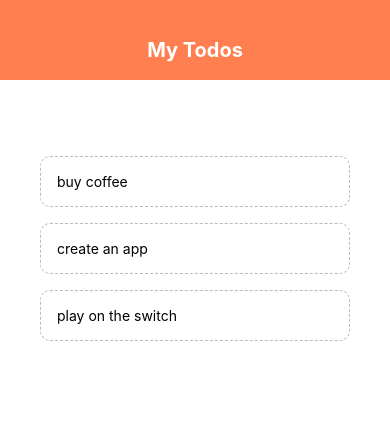
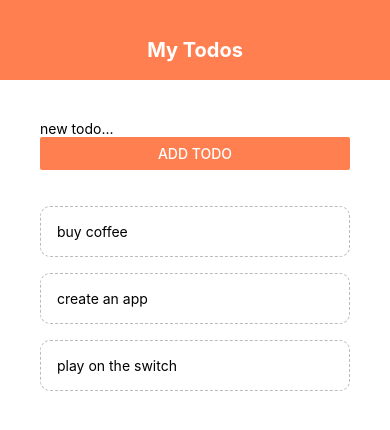
Before and after one commit to chami98/ReactNativeTodoList, a React Native app: screen / in a window 390 px wide. Shown: the top 430 px of the page. Built offline with nearby package versions, Linux system fonts and the light colour scheme.

Commit message:
Created add todo component

```diff
--- a/App.js
+++ b/App.js
@@ -3,7 +3,7 @@
 import { FlatList, StyleSheet, Text, View } from 'react-native';
 import Header from './components/Header';
 import TodoItem from './components/TodoItem';
-
+import AddTodo from './components/AddTodo';
 export default function App() {
 
   const [todos, setTodos] = useState([
@@ -18,12 +18,22 @@
     })
   }
 
+  const submitHandler = (text) => {
+    setTodos((prevTodos) => {
+      return [
+        { text: text, key: Math.random.toString() },
+        ...prevTodos
+      ]
+    })
+  }
+
+
 
   return (
     <View style={styles.container}>
       <Header />
       <View style={styles.content}>
-        {/* to form */}
+        <AddTodo />
         <View style={styles.list}>
           <FlatList
             data={todos}
--- /dev/null
+++ b/components/AddTodo.js
@@ -0,0 +1,36 @@
+import React, { useState } from 'react'
+import { StyleSheet, Button, TextInput, Text, View } from 'react-native';
+
+export default function AddTodo() {
+
+    const [text, setText] = useState('');
+
+    const changeHandler = (val) => {
+        setText(val)
+    }
+
+    return (
+        <View>
+            <TextInput
+                style={StyleSheet.input}
+                placeholder='new todo...'
+                onChangeText={changeHandler} />
+
+            <Button
+                onPress={() => console.log(text)}
+                title='add todo'
+                color='coral'
+            />
+        </View>
+    )
+}
+
+const styles = StyleSheet.create({
+    input: {
+        marginBottom: 10,
+        paddingHorizontal: 8,
+        paddingVertical: 6,
+        borderBottomWidth: 1,
+        borderBottomColor: '#ddd'
+    }
+})
```
